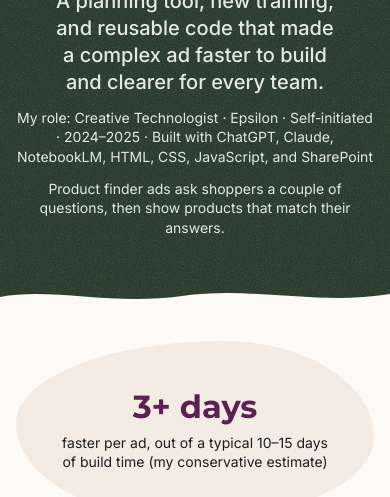
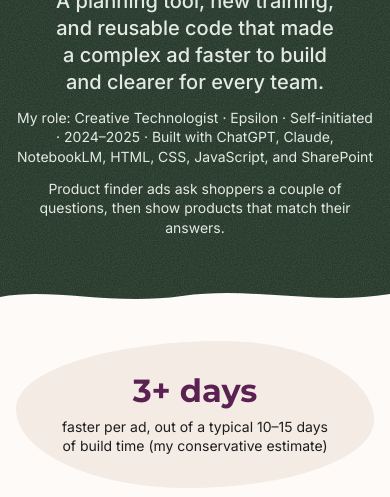
Before and after one commit to TeresaRosinski/hellorosinski, a plain HTML site: page public/work/product-finder/index.html in a window 390 px wide. Shown: the part 347-844 px from the top of the page. Drawn offline with Linux system fonts and the light colour scheme.

Commit message:
style: tighten stacked gain blobs on phones
Co-Authored-By: Claude Opus 5.5 <noreply@anthropic.com>

```diff
--- a/public/css/case-study.css
+++ b/public/css/case-study.css
@@ -162,6 +162,11 @@
   .case-gains {
     grid-template-columns: minmax(0, 1fr);
   }
+
+  /* Stacked blobs are wide and short, so they need less room above and below the text. */
+  .case-gain {
+    padding-block: var(--space-8);
+  }
 }
 
 /* The story: a panel on the alternate ground (sand on warm pages), text kept to a readable line length. */
```
